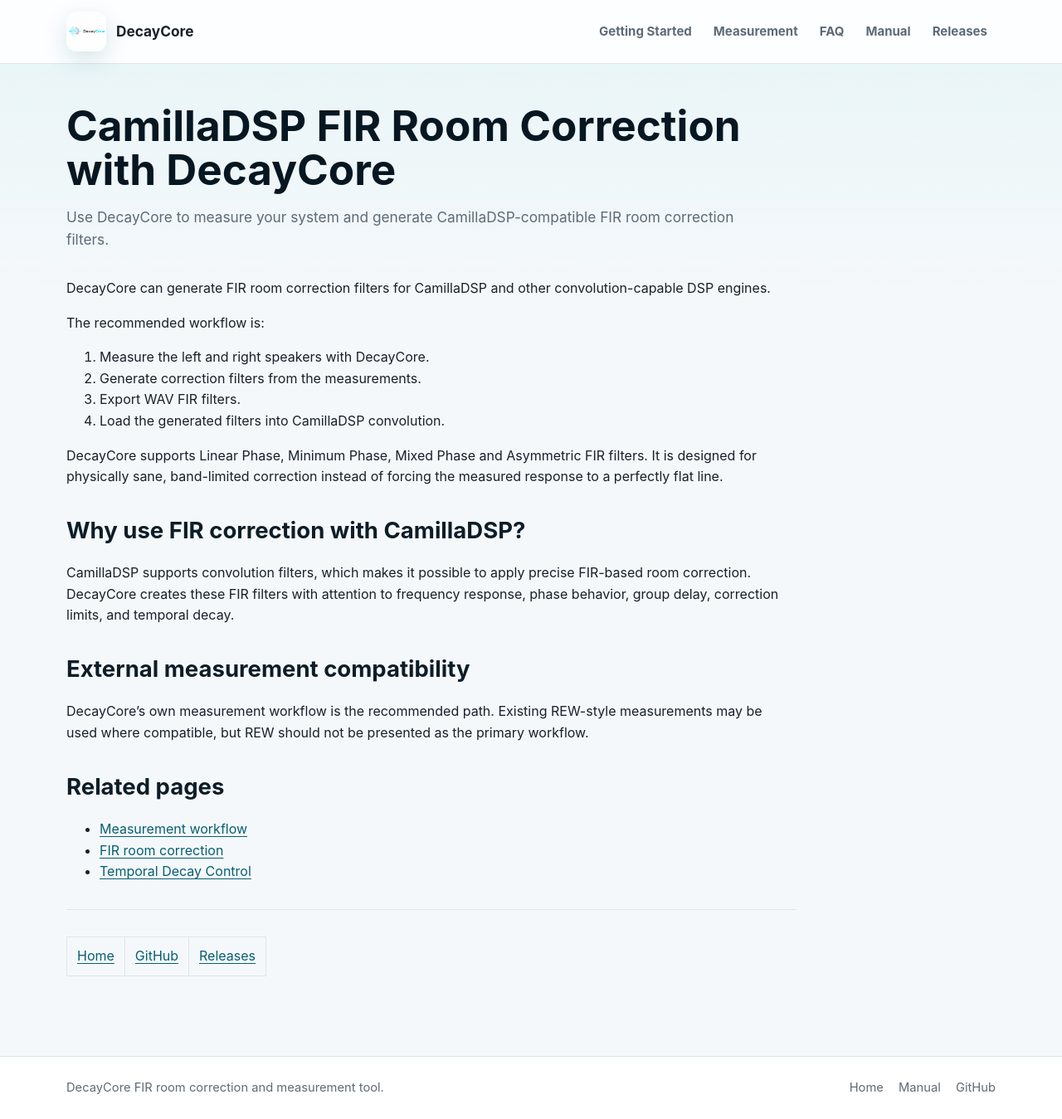
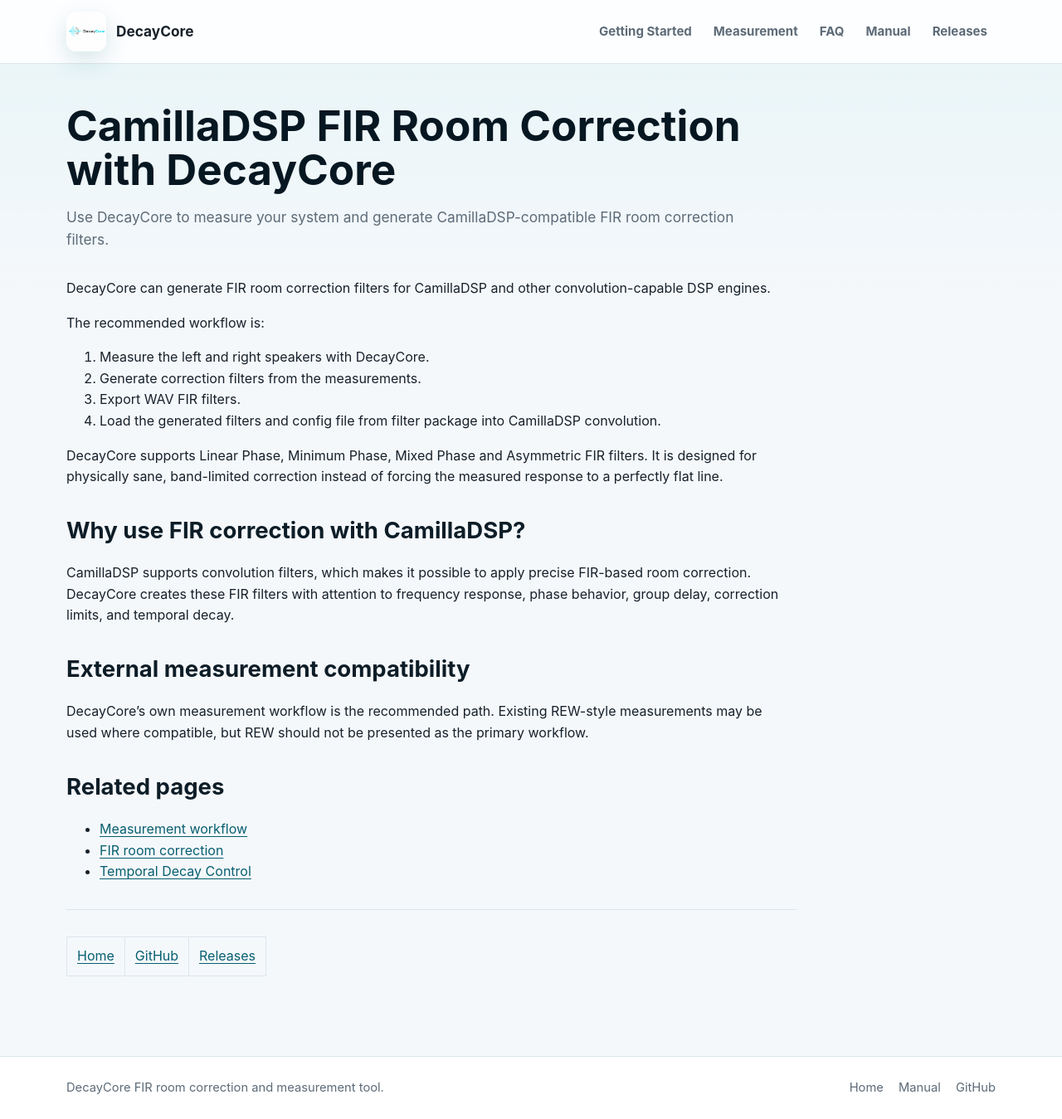
Before and after one commit to VilhoValittu/DecayCore, a Jekyll site: the page built from docs/camilladsp-fir-room-correction.md, in a window 1280 px wide and 1349 px high. Shown: the whole window at 83% size. Built offline with Jekyll 4.4.1, drawn with Linux system fonts in a browser that asks for light colours.

Commit message:
Docs update

```diff
--- a/docs/camilladsp-fir-room-correction.md
+++ b/docs/camilladsp-fir-room-correction.md
@@ -11,7 +11,7 @@
 1. Measure the left and right speakers with DecayCore.
 2. Generate correction filters from the measurements.
 3. Export WAV FIR filters.
-4. Load the generated filters into CamillaDSP convolution.
+4. Load the generated filters and config file from filter package into CamillaDSP convolution.
 
 DecayCore supports Linear Phase, Minimum Phase, Mixed Phase and Asymmetric FIR filters. It is designed for physically sane, band-limited correction instead of forcing the measured response to a perfectly flat line.
 
```
